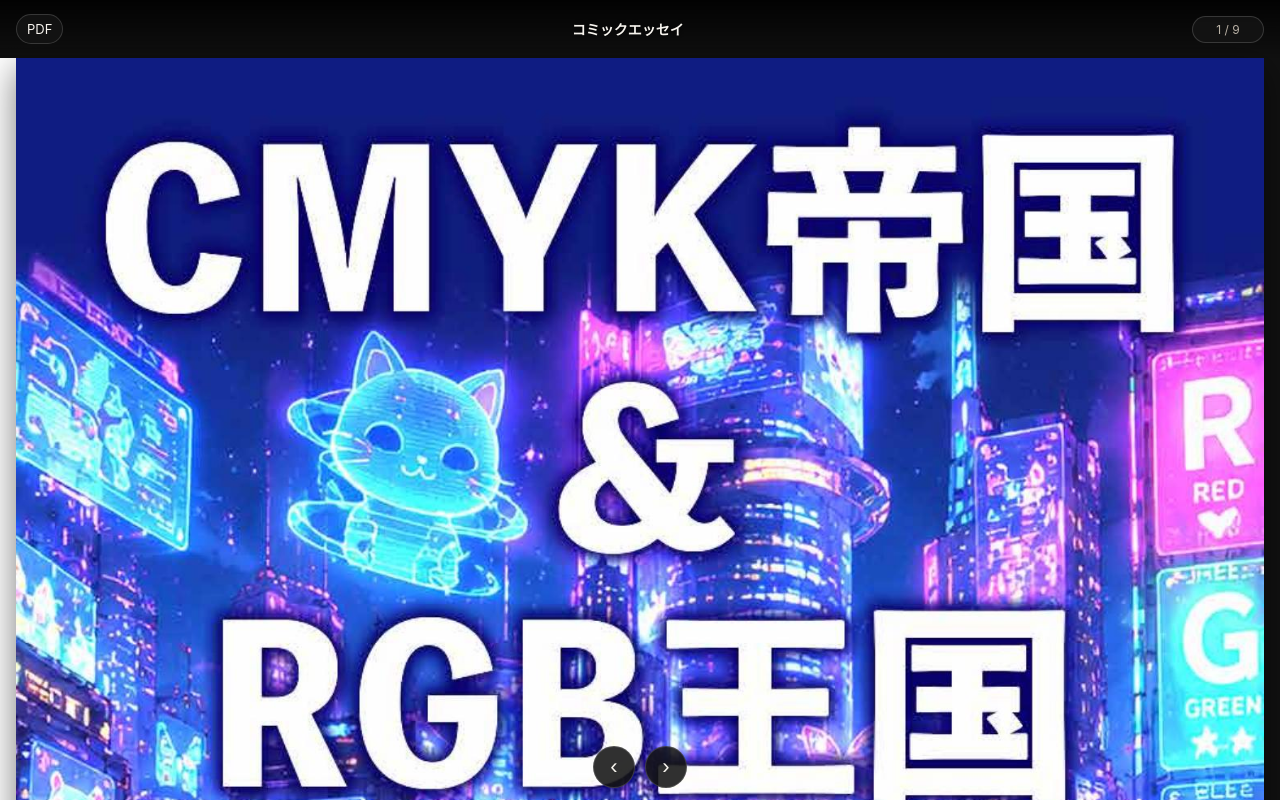
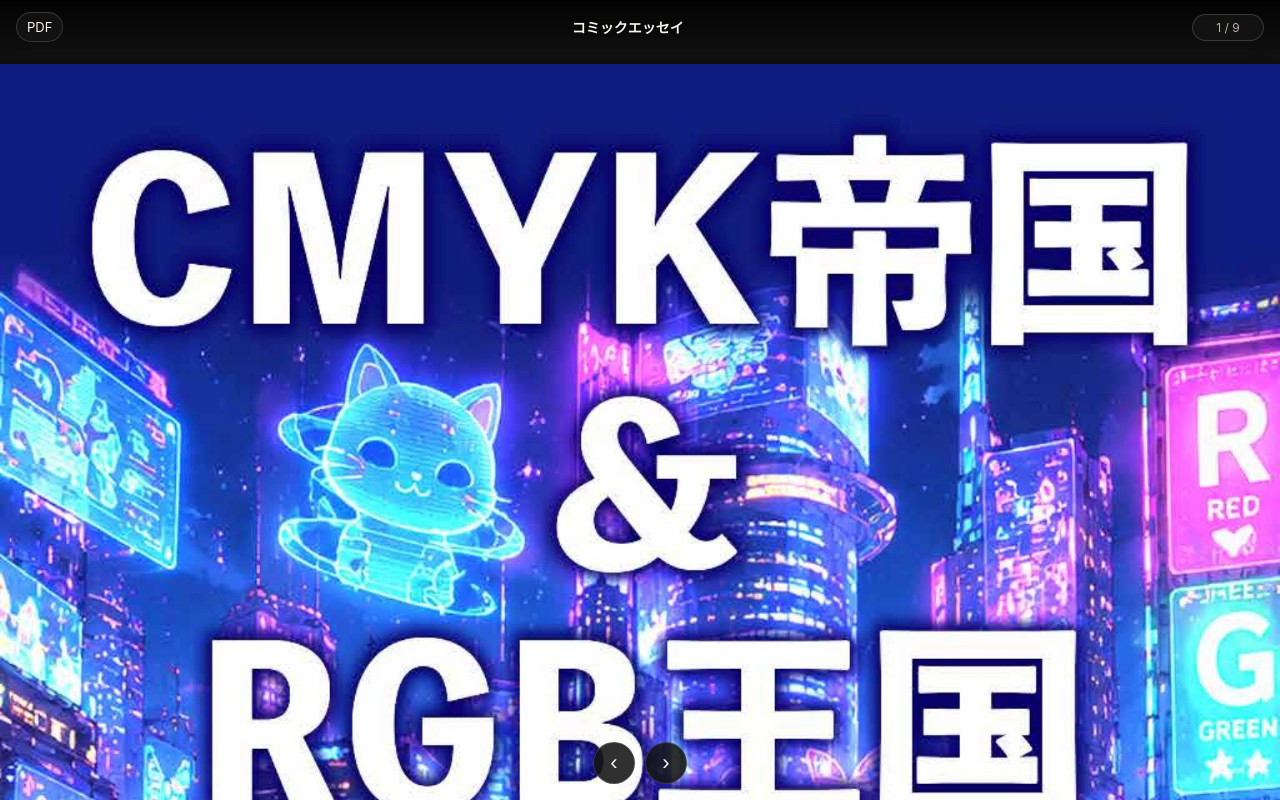
Before and after one commit to naomistarmain-cloud/comic-essay-github-public, a plain HTML site: page index.html in a window 1280 px wide. Drawn offline with Linux system fonts and the light colour scheme.

Commit message:
Add files via upload

```diff
--- a/index.html
+++ b/index.html
@@ -13,9 +13,6 @@
       --muted: #b9b1a5;
       --line: rgba(255, 255, 255, 0.16);
       --accent: #d8b46a;
-      --topbar-h: 58px;
-      --nav-h: 64px;
-      --page-gap: 16px;
     }
 
     * {
@@ -38,8 +35,8 @@
       align-items: center;
       justify-content: space-between;
       gap: 16px;
-      min-height: var(--topbar-h);
-      padding: calc(8px + env(safe-area-inset-top)) 16px 8px;
+      min-height: 54px;
+      padding: 10px 16px;
       background: linear-gradient(180deg, rgba(0, 0, 0, 0.86), rgba(0, 0, 0, 0.42), transparent);
       pointer-events: none;
     }
@@ -80,8 +77,7 @@
     }
 
     .viewer {
-      height: 100vh;
-      height: 100svh;
+      height: 100dvh;
       display: flex;
       flex-direction: row-reverse;
       gap: 0;
@@ -89,16 +85,14 @@
       overflow-y: hidden;
       scroll-snap-type: x mandatory;
       scroll-behavior: smooth;
-      padding: calc(var(--topbar-h) + env(safe-area-inset-top)) var(--page-gap) calc(var(--nav-h) + env(safe-area-inset-bottom));
+      padding: 64px 0 34px;
       scrollbar-color: var(--accent) #27221a;
       scrollbar-width: thin;
     }
 
     .page {
-      flex: 0 0 calc(100vw - var(--page-gap) * 2);
-      min-width: 0;
-      height: calc(100vh - var(--topbar-h) - var(--nav-h) - env(safe-area-inset-top) - env(safe-area-inset-bottom));
-      height: calc(100svh - var(--topbar-h) - var(--nav-h) - env(safe-area-inset-top) - env(safe-area-inset-bottom));
+      flex: 0 0 100%;
+      height: calc(100dvh - 112px);
       display: grid;
       place-items: center;
       scroll-snap-align: center;
@@ -107,7 +101,7 @@
 
     .page img {
       display: block;
-      max-width: min(100%, calc(100vw - var(--page-gap) * 2));
+      max-width: 100%;
       max-height: 100%;
       width: auto;
       height: auto;
@@ -120,7 +114,7 @@
 
     .nav {
       position: fixed;
-      inset: auto 0 calc(12px + env(safe-area-inset-bottom));
+      inset: auto 0 16px;
       z-index: 6;
       display: flex;
       justify-content: center;
@@ -142,12 +136,6 @@
     }
 
     @media (max-width: 640px) {
-      :root {
-        --topbar-h: 54px;
-        --nav-h: 58px;
-        --page-gap: 10px;
-      }
-
       .topbar {
         gap: 8px;
         padding-inline: 10px;
```
